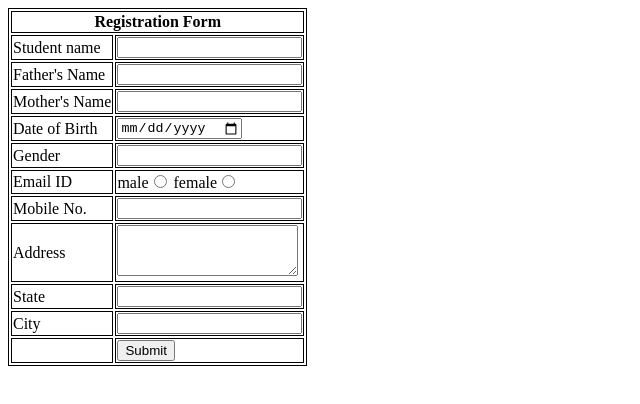
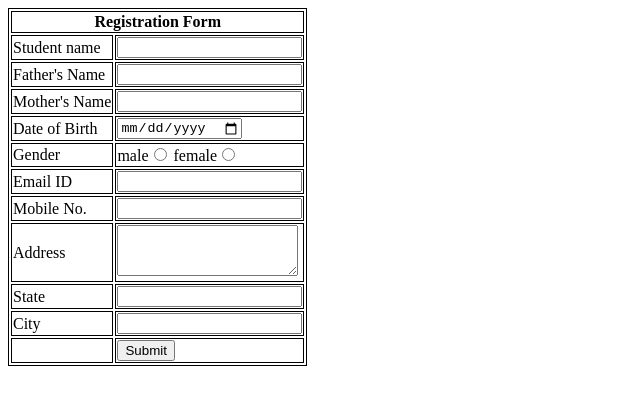
Before and after one commit to HsynovaAysel/CodeAcademyClassWorks, a plain HTML site: page 03.Html-form-task/form.html in a window 1280 px wide. Shown: the whole page, without its empty margins (0-640 px from the left). Drawn offline with Linux system fonts and the light colour scheme.

Commit message:
form.html committed

```diff
--- a/03.Html-form-task/form.html
+++ b/03.Html-form-task/form.html
@@ -40,16 +40,17 @@
           </tr>
           <tr>
             <td><label for="gender">Gender</label></td>
-            <td><input type="text" name="" id="gender" /></td>
-          </tr>
-          <tr>
-            <td><label for="">Email ID</label></td>
             <td>
               <label for="male">male</label
               ><input type="radio" name="a" id="male" />
               <label for="female">female</label
               ><input type="radio" name="a" id="female" />
             </td>
+          </tr>
+          <tr>
+            <td><label for="email">Email ID</label></td>
+
+            <td><input type="email" name="" id="email" /></td>
           </tr>
           <tr>
             <td><label for="mobile">Mobile No.</label></td>
```
